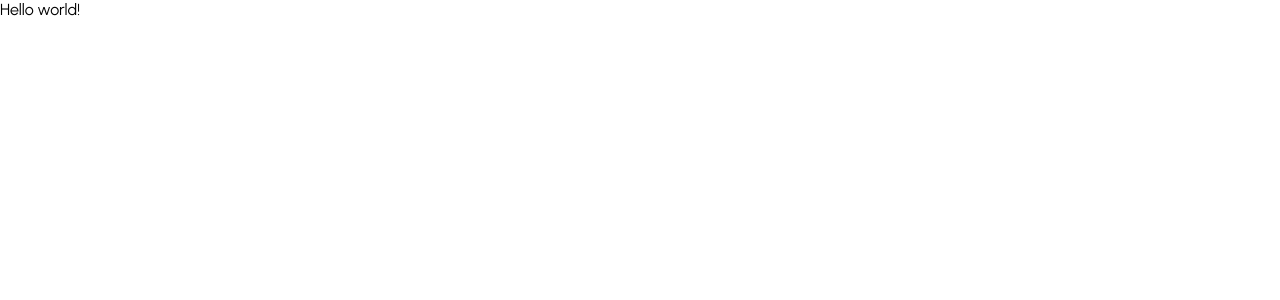
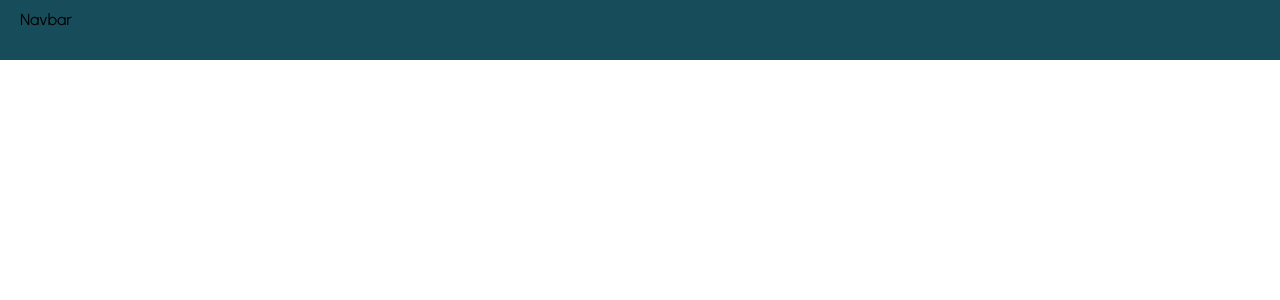
Before and after one commit to UMR-Blockchain/Group-Project, a React (Create React App) app: page / in a window 1280 px wide. Shown: the top 300 px of the page. Built offline with nearby package versions, Linux system fonts and the light colour scheme.

Commit message:
Added navbar

```diff
--- a/package.json
+++ b/package.json
@@ -9,6 +9,7 @@
     "react": "^17.0.2",
     "react-dom": "^17.0.2",
     "react-scripts": "4.0.3",
+    "styled-components": "^5.3.3",
     "web-vitals": "^1.0.1"
   },
   "scripts": {
--- a/src/App.jsx
+++ b/src/App.jsx
@@ -1,5 +1,7 @@
+import Home from "./Pages/Home"
+
 const App = () => {
-  return <div>Hello world!</div>;
+  return <Home/>;
 };
 
 export default App;
--- /dev/null
+++ b/src/Components/Navbar.jsx
@@ -0,0 +1,22 @@
+import React from 'react'
+import styled from 'styled-components'
+
+//color #174c5a is the background of the logo
+const Container = styled.div`
+    height: 60px;
+    background-color: #174c5a;
+`
+
+const Wrapper = styled.div`
+    padding: 10px 20px;
+`
+
+const Navbar = () => {
+  return (
+    <Container>
+        <Wrapper>Navbar</Wrapper>
+    </Container>
+  )
+}
+
+export default Navbar
--- /dev/null
+++ b/src/Pages/Home.jsx
@@ -0,0 +1,12 @@
+import React from 'react'
+import Navbar from '../Components/Navbar'
+
+const Home = () => {
+    return (
+        <div>
+            <Navbar/>
+        </div>
+    )
+}
+
+export default Home
```
Also changed, not shown: 1 other file (tests, documents, lock files or other folders).
